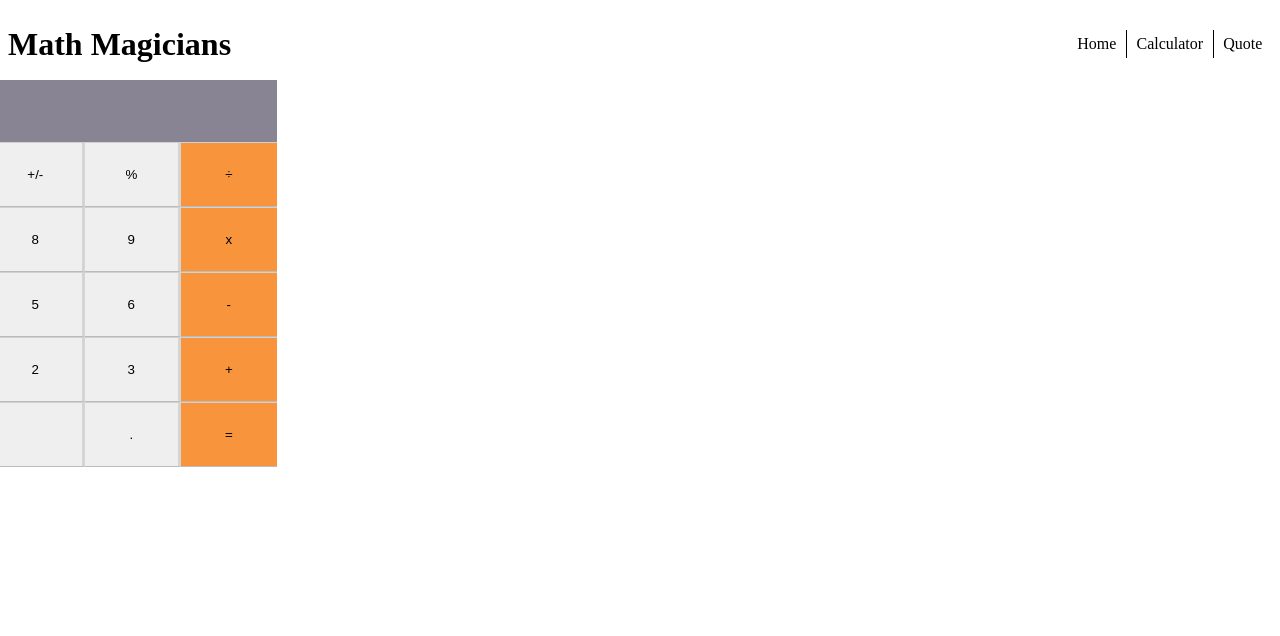
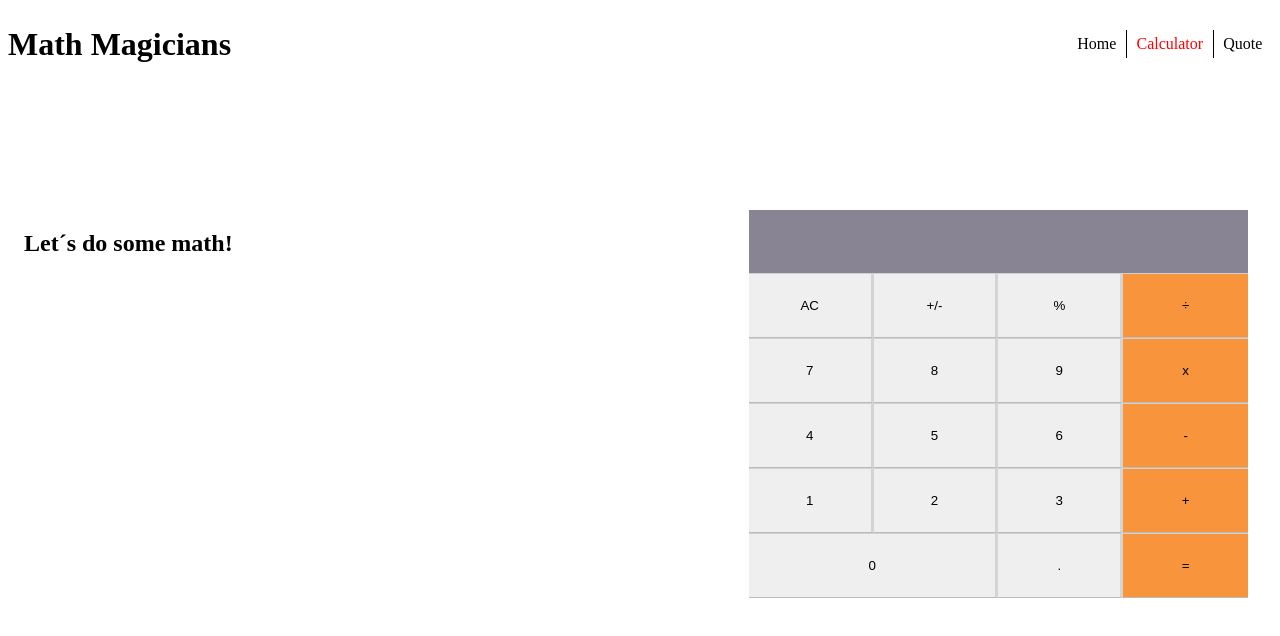
Before and after one commit to astroboyReloaded/MathMagicians, a React (Create React App) app: page /calculator in a window 1280 px wide. Shown: the top 636 px of the page. Built offline with nearby package versions, Linux system fonts and the light colour scheme.

Commit message:
Add basic styling

```diff
--- a/src/App.css
+++ b/src/App.css
@@ -6,6 +6,6 @@ main {
   position: relative;
   display: flex;
   height: 81vh;
-  justify-content: space-between;
   align-items: center;
+  padding-left: 1rem;
 }
--- a/src/App.js
+++ b/src/App.js
@@ -1,15 +1,17 @@
 import { Route, Routes } from 'react-router-dom';
+import Navbar from './components/Navbar';
 import Calculator from './components/Calculator';
+import Quote from './components/Quote';
+import Home from './components/Home';
 import './App.css';
-import Quote from './components/Quote';
-import Navbar from './components/Navbar';
 
 const App = () => (
   <>
     <Navbar />
     <Routes>
-      <Route path="/" element={<Quote />} />
+      <Route path="/" element={<Home />} />
       <Route path="/calculator" element={<Calculator />} />
+      <Route path="/quote" element={<Quote />} />
     </Routes>
   </>
 );
--- a/src/components/Calculator.js
+++ b/src/components/Calculator.js
@@ -19,6 +19,9 @@ const Calculator = () => {
   };
 
   return (
+    <main>
+      <div className={calculator.pageContainer}>
+        <h2 className={calculator.h2}>Let´s do some math!</h2>
         <div className={calculator.calcContainer}>
           <Screen
             total={calcDataObject.total || ''}
@@ -39,6 +42,8 @@ const Calculator = () => {
             ))}
           </div>
         </div>
+      </div>
+    </main>
   );
 };
 
--- /dev/null
+++ b/src/components/Home.js
@@ -0,0 +1,16 @@
+const p1 = 'This app is intended to be an exercise for Development learning, it is created with create-react-app, an is using the react-router-dom, as part of its structure. For the main contect, the calculator, I am using Big.js library to help crating the logic; the logic files where provided to me.';
+const p2 = 'I am also fetching a random quote in the Quote page, I choose the &quotDad Jokes&quot category from the Ninjas API.';
+const p3 = 'Please feel free tu use any code in this project,aswell as playing arround or maube do some real calculations.';
+
+const Home = () => (
+  <main>
+    <div>
+      <h2> Hello my friend!</h2>
+      <p>{p1}</p>
+      <p>{p2}</p>
+      <p>{p3}</p>
+    </div>
+  </main>
+);
+
+export default Home;
--- a/src/components/Navbar.js
+++ b/src/components/Navbar.js
@@ -1,26 +1,27 @@
 import React from 'react';
 import { NavLink, Outlet } from 'react-router-dom';
-import navbar from '../styles/Navbar.module.css';
+import '../styles/Navbar.css';
 
-const Navbar = () => {
-  const routes = [
+export const routes = [
   { path: '/', label: 'Home' },
   { path: '/calculator', label: 'Calculator' },
   { path: '/quote', label: 'Quote' },
 ];
 
-  return (
+const Navbar = () => (
   <>
-      <header className={navbar.header}>
-        <h1 className={navbar.title}>Math Magicians</h1>
-        <nav className={navbar.navbar}>
-          <ul className={navbar.ul}>
+    <header className="header">
+      <h1 className="title">Math Magicians</h1>
+      <nav className="navbar">
+        <ul className="ul">
           {routes.map((route) => (
             <li
-                className={navbar.li}
+              className="li"
               key={route.label}
             >
-                <NavLink to={route.path}>
+              <NavLink
+                to={route.path}
+              >
                 {route.label}
               </NavLink>
             </li>
@@ -31,6 +32,4 @@ const Navbar = () => {
     <Outlet />
   </>
 );
-};
-
 export default Navbar;
--- a/src/components/Quote.js
+++ b/src/components/Quote.js
@@ -48,11 +48,11 @@ const Quote = () => {
   }
 
   return (
-    <section className={quoteStyle.quoteSection}>
+    <main>
       <p className={quoteStyle.phrase}>
         {quote}
       </p>
-    </section>
+    </main>
   );
 };
 
--- a/src/styles/Calculator.module.css
+++ b/src/styles/Calculator.module.css
@@ -1,9 +1,18 @@
+.pageContainer {
+  display: flex;
+  justify-content: space-between;
+  width: 100%;
+}
+
+.h2 {
+  align-self: flex-start;
+}
+
 .calcContainer {
-  position: relative;
   display: flex;
   flex-direction: column;
-  width: 30vw;
-  right: 9vw;
+  width: 39vw;
+  padding-right: 1.5rem;
 }
 
 .keyPad {
--- a/src/styles/Quote.module.css
+++ b/src/styles/Quote.module.css
@@ -1,10 +1,3 @@
-.quoteSection {
-  position: relative;
-  left: 9vw;
-  right: 36vw;
-}
-
 .phrase {
   font-size: 1.8rem;
-  width: 45vw;
 }
```
Also changed, not shown: src/styles/Navbar.css (renamed from src/styles/Navbar.module.css). Lines whose indentation alone changed are shown as unchanged.
